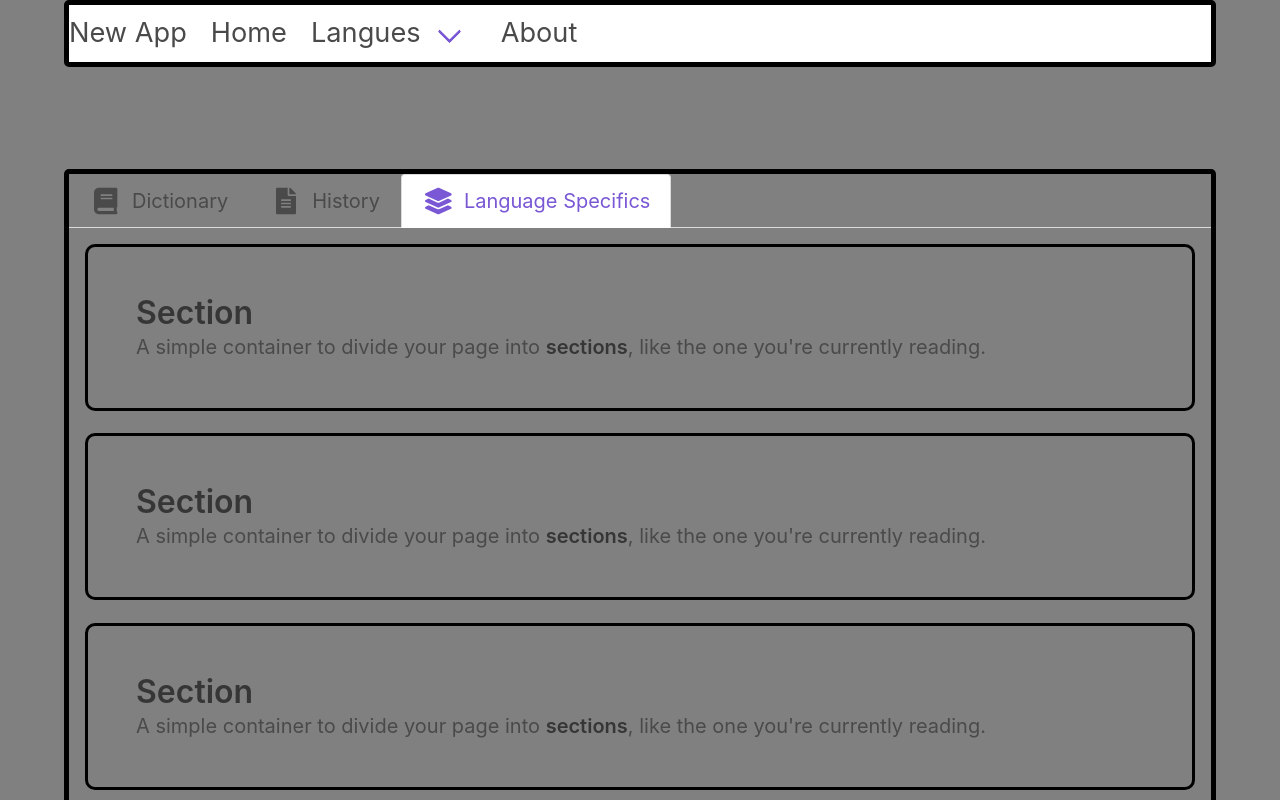
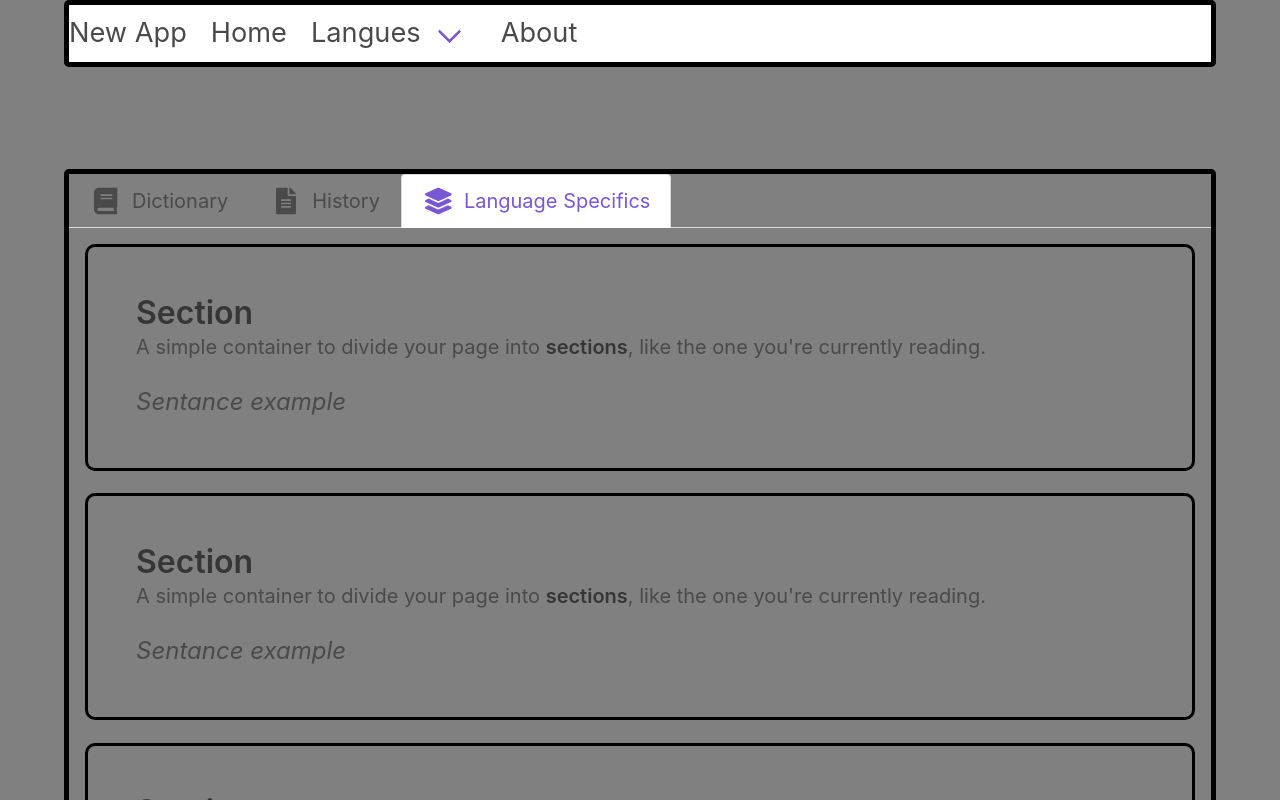
Before and after one commit to DanRobS/GabonLanguages, a Vue app: page /#/ in a window 1280 px wide. Both pictures are taken after a click on the tab "Language Specifics". Shown: the top 800 px of the page. Built offline with nearby package versions, Linux system fonts and the light colour scheme.

Commit message:
switch languages button update

```diff
--- a/src/components/LanguageInfoTabs/Dictionary.vue
+++ b/src/components/LanguageInfoTabs/Dictionary.vue
@@ -9,9 +9,9 @@
           <p class="level-item has-text-centered lang-titles">
             Français
           </p>
-          <p id="arrows-icon" class="lang-titles">
-            <vue-fontawesome icon="exchange-alt" />
-          </p>
+          <button class="button is-rounded">
+            <vue-fontawesome id="arrows-icon" class="lang-titles" icon="exchange-alt" />
+          </button>
           <p class="level-item has-text-centered lang-titles">
             Inzebi
           </p>
@@ -85,8 +85,16 @@ export default {
   border-radius: 10px;
 }
 
+#arrows-icon:hover {
+  animation: arrow_spin 1s;
+}
+
+@keyframes arrow_spin {
+  100% {transform: rotate(180deg);}
+}
+
 .lang-titles {
-  font-size: 170%;
+  font-size: 150%;
 }
 
 .Response_word {
--- a/src/components/LanguageInfoTabs/LanguageSpecifics.vue
+++ b/src/components/LanguageInfoTabs/LanguageSpecifics.vue
@@ -4,6 +4,9 @@
       <h1 class="title">Section</h1>
       <h2 class="subtitle">
         A simple container to divide your page into <strong>sections</strong>, like the one you're currently reading.
+      </h2>
+      <h2 class="example">
+        Sentance example
       </h2>
     </section>
 
@@ -12,6 +15,9 @@
       <h2 class="subtitle">
         A simple container to divide your page into <strong>sections</strong>, like the one you're currently reading.
       </h2>
+      <h2 class="example">
+        Sentance example
+      </h2>
     </section>
 
     <section class="section section-color">
@@ -19,7 +25,11 @@
       <h2 class="subtitle">
         A simple container to divide your page into <strong>sections</strong>, like the one you're currently reading.
       </h2>
+      <h2 class="example">
+        Sentance example
+      </h2>
     </section>
+
   </div>
 </template>
 
@@ -36,4 +46,9 @@ export default {
   border-radius: 10px;
   margin-bottom: 2%;
 }
+
+.example {
+  font-style: italic;
+  font-size: 150%;
+}
 </style>
```
